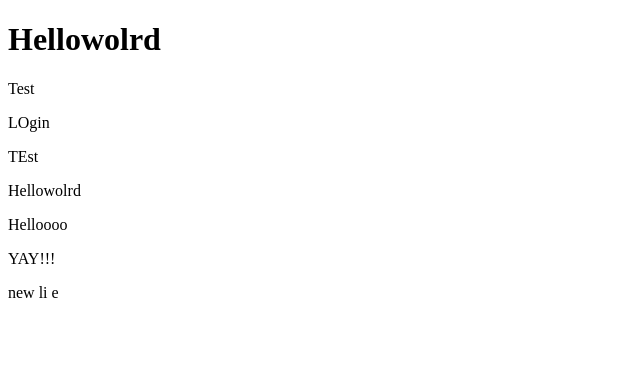
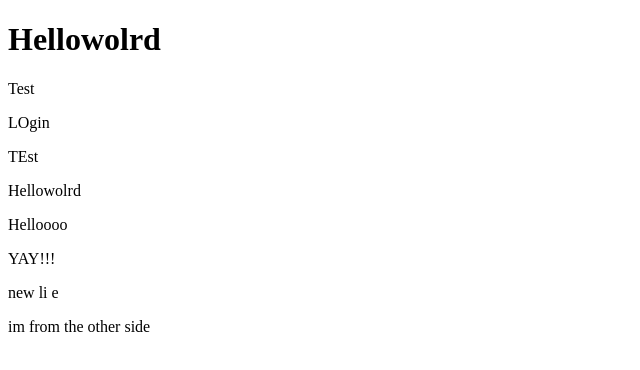
Before and after one commit to banana-meow/GIt-test, a plain HTML site: page index.html in a window 1280 px wide. Shown: the whole page, without its empty margins (0-640 px from the left). Drawn offline with Linux system fonts and the light colour scheme.

Commit message:
Update index.html

```diff
--- a/index.html
+++ b/index.html
@@ -14,5 +14,8 @@
         <p>Helloooo</p>
         <p>YAY!!!</p>
         new li e
+
+        <!-- hellooooo -->
+         <p>im from the other side</p>
 </body>
 </html>
```
